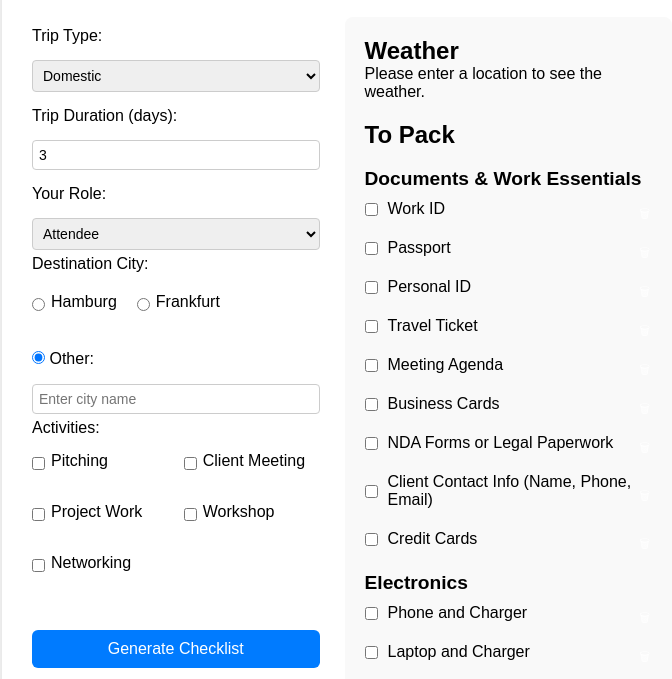
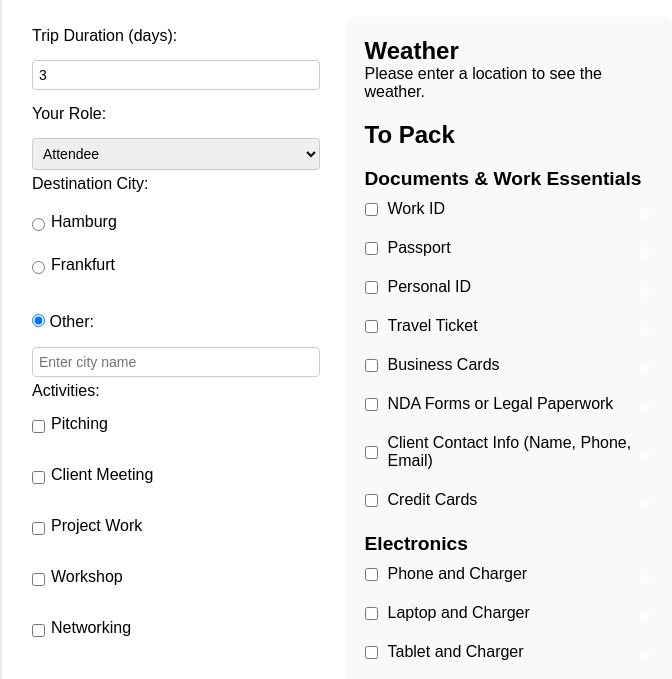
Before and after one commit to RedBag90/RedBag90.github.io, a plain HTML site: page index.html in a window 1280 px wide. Shown: the part 100-779 px from the top of the page, without its empty margins (288-960 px from the left). Drawn offline with Linux system fonts and the light colour scheme.

Commit message:
Aktualisiere Layout und Logik: Ändere die Darstellung von Stadt- und Aktivitätsoptionen auf Spaltenlayout; entferne Trip-Typ-Auswahl aus dem Formular und passe die Generierung der Checkliste an, um Aktivitäten zu filtern.

```diff
--- a/css/layout.css
+++ b/css/layout.css
@@ -22,7 +22,8 @@
   /* City radio-button group */
   .city-options {
     display: flex;
-    gap: 20px;
+    gap: 0px;
+    flex-direction: column;
     margin: 5px 0 10px;
   }
   .city-options label {
@@ -33,7 +34,8 @@
 
   /* Activity checkboxes grid */
   .activity-grid {
-    display: grid;
+    display: flex;
+    flex-direction: column;
     grid-template-columns: 1fr 1fr;
     gap: 8px 16px;
     margin-bottom: 15px;
--- a/index.html
+++ b/index.html
@@ -23,14 +23,6 @@
       <!-- ================= Form Section ================= -->
       <section class="form-section">
         <form id="tripForm">
-
-          <!-- Trip Type Selection -->
-          <label for="tripType">Trip Type:</label>
-          <select id="tripType">
-            <option value="domestic">Domestic</option>
-            <option value="international">International</option>
-          </select>
-
           <!-- Trip Duration -->
           <label for="tripDuration">Trip Duration (days):</label>
           <input type="number" id="tripDuration" min="1" value="3" />
--- a/js/checklist.js
+++ b/js/checklist.js
@@ -191,26 +191,43 @@ function deleteItem(name, isPacked) {
  * @param {{}} formData  — your existing filter inputs (tripType, duration, role, activities)
  */
 export function generateChecklist(formData) {
-    // reset
+  // Destructure the filters from the form data
+  const { activities = [] } = formData;
+
+  // reset both lists
   toPackList = [];
   packedList = [];
 
   // for each section in your grouping…
   Object.entries(checklistGroups).forEach(([sectionName, moduleKeys]) => {
-      // 1) push a header marker
+    // 1) Gather all items in this group…
+    const filteredItems = moduleKeys
+      .flatMap(key => modules[key])
+      .filter(item => {
+
+        // Enforce at least one matching activity if required
+        if (item.requiredForActivities) {
+          const ok = activities.some(act =>
+            item.requiredForActivities.includes(act)
+          );
+          if (!ok) return false;
+        }
+        return true; // otherwise it’s included
+      });
+
+    // 2) Only if there are items, push the section header + its items
+    if (filteredItems.length) {
       toPackList.push({ isHeader: true, name: sectionName });
-
-      // 2) for each module key in that group, push its items
-      moduleKeys.forEach(key => {
-        modules[key].forEach(item => {
-          toPackList.push({ isHeader: false, name: item.name, checked: false });
-        });
-      });
+      filteredItems.forEach(item =>
+        toPackList.push({ isHeader: false, name: item.name, checked: false })
+      );
+    }
   });
 
   saveState();
   renderChecklists();
 }
+
 
 
 /**
--- a/js/main.js
+++ b/js/main.js
@@ -5,12 +5,11 @@ import { debounce } from './utils.js';
 
 // helper to read form values in one place
 function getFormData() {
-  const tripType  = qs('#tripType').value;
   const tripRole  = qs('#tripRole').value;
   const activities = Array.from(
     document.querySelectorAll('.activity:checked')
   ).map(el => el.value);
-  return { tripType, tripRole, activities };
+  return {tripRole, activities };
 }
 
 // === Generate button ===
@@ -33,14 +32,14 @@ document
     })
   );
 
-// === Debounce custom-city input ===
-qs('#customCity').addEventListener(
+  // === Debounce custom-city input ===
+  qs('#customCity').addEventListener(
   'input',
   debounce(() => {
     showLoadingWeather();
     handleLocationChange();
   }, 500)
-);
+  );
 
 // === On page load: init checklist & weather ===
 window.addEventListener('DOMContentLoaded', () => {
@@ -49,4 +48,4 @@ window.addEventListener('DOMContentLoaded', () => {
 
   showLoadingWeather();
   handleLocationChange();
-});
+  });
```
Lines whose indentation alone changed are shown as unchanged.
